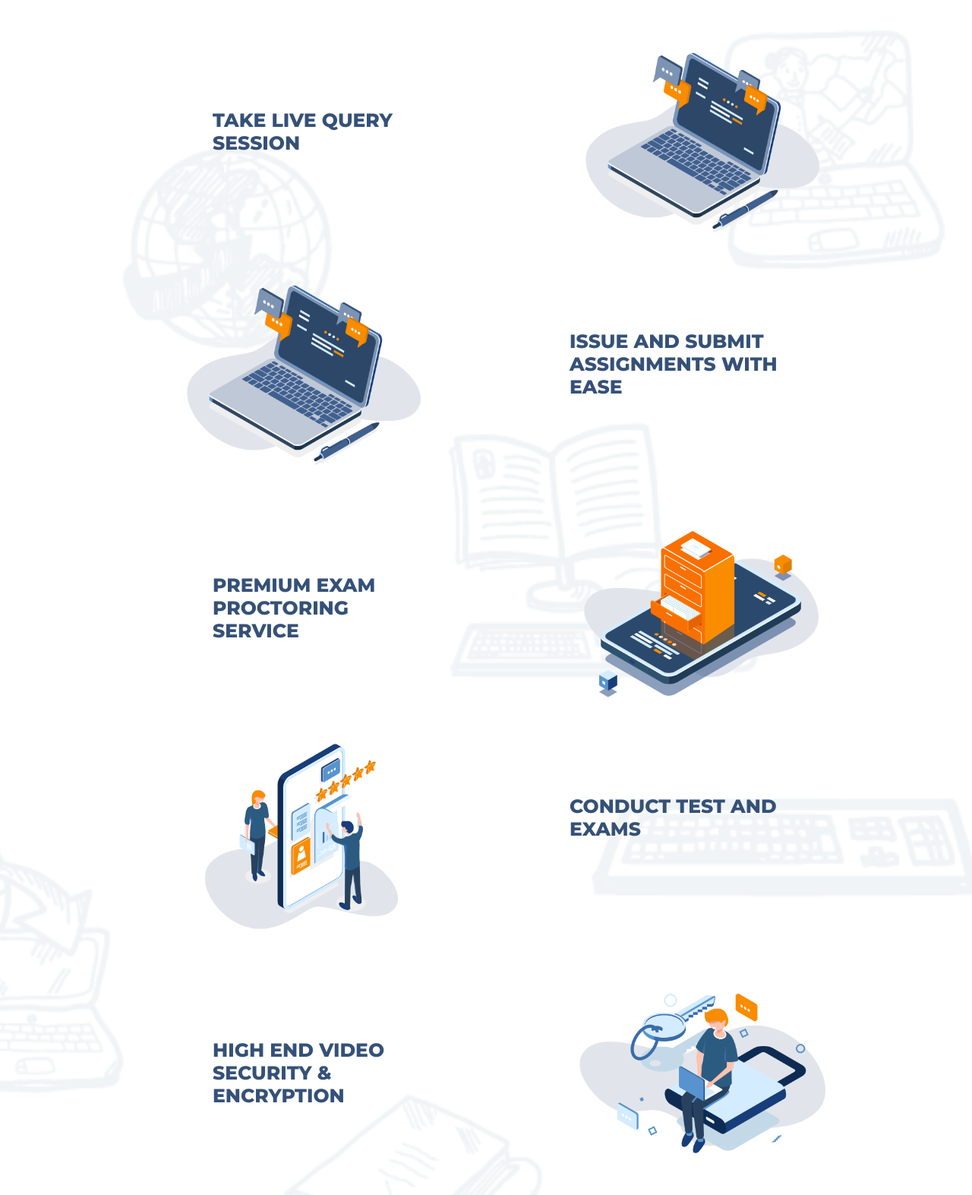
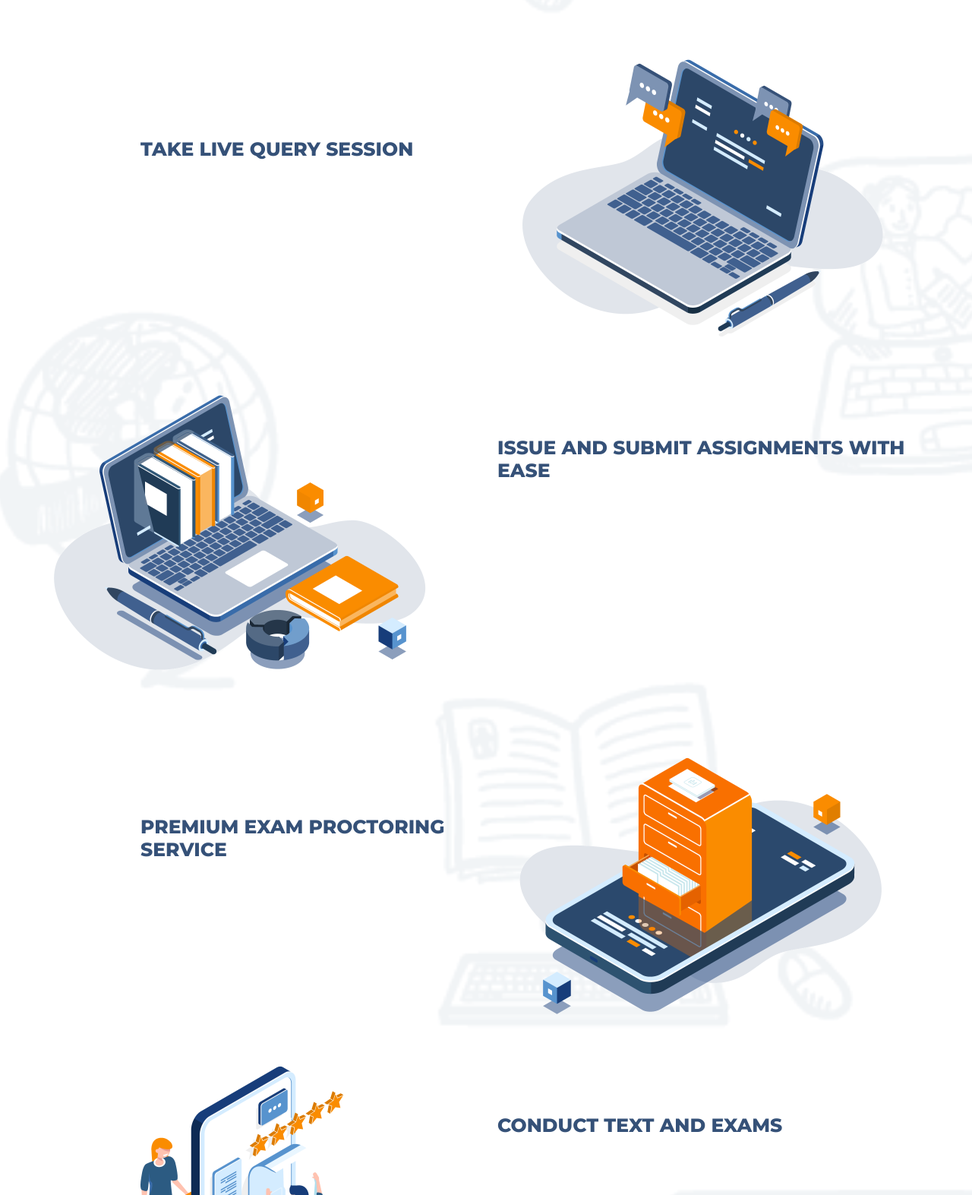
Before and after one commit to faasih/ibflms, a plain HTML site: page index.html in a window 1280 px wide. Shown: the part 1227-2800 px from the top of the page at 76% size. Drawn offline with nearby package versions, Linux system fonts and the light colour scheme; files that its build step writes are made by us from their sources; files whose address does not match are found by name; a web font is replaced by a local one.

Commit message:
Navlink Removed & Pages updated

```diff
--- a/index.html
+++ b/index.html
@@ -51,11 +51,6 @@
                 school / institution
               </a>
             </li>
-            <li class="nav-item">
-              <a class="nav-link" href="testing.html">
-                testing
-              </a>
-            </li>
           </ul>
           <ul class="list-unstyled list-inline ml-auto" id="navbarContent">
             <li class="list-inline-item">
@@ -90,9 +85,12 @@
 
 
   <div class="container-fluid bg-img2">
+
+
+
   <div class="container">
 
-      <div class="slider mt-5 pt-5 mb-5 pb-5">
+      <div class="slider mt-5 pt-5 mb-5 pb-5" style="display: none;">
         <div class="row d-flex text-center">
 
           <div class="col-sm-2 col-md-2 col-lg-2">
@@ -161,79 +159,65 @@
 
       <div class="querySession">
         <div class="row laptopicon">
-          <div class="col-sm-2 col-md-1 col-lg-1">
-          </div>
-          <div class="col-sm-4 col-md-4 col-lg-4">
+
+          <div class="col-sm-6 col-md-6 col-lg-6">
             <h5 class="text-uppercase">take live query session </h5>
           </div>
 
-          <div class="col-md-2">
-          </div>
-          <div class="col-sm-4 col-md-4 col-lg-4 mb-5">
+
+          <div class="col-sm-6 col-md-6 col-lg-6 mb-5">
             <img src="images/icon1.png" alt="Laptop">
           </div>
-          <div class="colsm-2 col-md-2 col-lg-1">
-          </div>
+
         </div>
 
         <div class="row assignment">
-          <div class="col-md-2">
+
+          <div class="col-sm-6 col-md-6 col-lg-6 mb-5">
+            <img src="images/icon2.png" alt="Laptop">
           </div>
-          <div class="col-sm-4 col-md-4 col-lg-4 mb-5">
-            <img src="images/icon1.png" alt="Laptop">
-          </div>
-          <div class="colsm-2 col-md-2 col-lg-1">
-          </div>
-          <div class="col-sm-4 col-md-4 col-lg-4">
+
+          <div class="col-sm-6 col-md-6 col-lg-6">
             <h5 class="text-uppercase">issue and submit assignments with ease</h5>
           </div>
         </div>
 
         <div class="row laptopicon">
-          <div class="col-sm-2 col-md-1 col-lg-1">
-          </div>
-          <div class="col-sm-4 col-md-4 col-lg-4">
-            <h5 class="text-uppercase ">premium exam proctoring service </h5>
+
+          <div class="col-sm-6 col-md-6 col-lg-6">
+            <h5 class="text-uppercase">premium exam proctoring service </h5>
           </div>
 
-          <div class="col-md-2">
-          </div>
-          <div class="col-sm-4 col-md-4 col-lg-4 mb-5">
+
+          <div class="col-sm-6 col-md-6 col-lg-6 mb-5">
             <img src="images/icon3.png" alt="Laptop">
           </div>
-          <div class="colsm-2 col-md-2 col-lg-1">
-          </div>
+
         </div>
 
-        <div class="row assignment">
-          <div class="col-md-2">
-          </div>
-          <div class="col-sm-4 col-md-4 col-lg-4 mb-5">
+             <div class="row assignment">
+
+          <div class="col-sm-6 col-md-6 col-lg-6 mb-5">
             <img src="images/icon-4.png" alt="Laptop">
           </div>
-          <div class="colsm-2 col-md-2 col-lg-1">
-          </div>
-          <div class="col-sm-4 col-md-4 col-lg-4">
-            <h5 class="text-uppercase">conduct test and exams</h5>
+
+          <div class="col-sm-6 col-md-6 col-lg-6">
+            <h5 class="text-uppercase">conduct text and exams</h5>
           </div>
         </div>
 
         <div class="row laptopicon">
-          <div class="col-sm-2 col-md-1 col-lg-1">
-          </div>
-          <div class="col-sm-4 col-md-4 col-lg-4">
+
+          <div class="col-sm-6 col-md-6 col-lg-6">
             <h5 class="text-uppercase">high end video security & encryption </h5>
           </div>
 
-          <div class="col-md-2">
-          </div>
-          <div class="col-sm-4 col-md-4 col-lg-4 mb-5">
+
+          <div class="col-sm-6 col-md-6 col-lg-6 mb-5">
             <img src="images/icon-5.png" alt="Laptop">
           </div>
-          <div class="colsm-2 col-md-2 col-lg-1">
-          </div>
+
         </div>
-
       </div>
 
 
@@ -327,10 +311,10 @@
 
 
 
-  <div class="container-fluid bg-img2">
-    <div class="container">
-    <div class="e-fee ">
-      <div class="row">
+  <div class="bg-img2">
+      <div class="container-fluid" style="padding-right: 0px !important; padding-left: 0px !important;">
+      <div class="e-fee">
+      <div class="row" style="margin-right: 0px !important">
 
         <div class="col-sm-5 col-md-6 col-lg-6">
           <img class="" src="images/tablet.png">
@@ -343,10 +327,11 @@
             role="button">www.swiftpay360.com</a>
         </div>
 
-
+        </div>
       </div>
     </div>
 
+    <div class="container-fluid">
     <div class="team text-center text-uppercase">
       <div class="row">
         <div class="col-sm col-md-3 col-lg-3">
@@ -366,7 +351,9 @@
 
       </div>
     </div>
-  </div>
+
+
+
 
     <!--   CARDS STARTS -->
 
```
Also changed, not shown: school.html (+40 -55 lines), teacher.html (+41 -56 lines).
